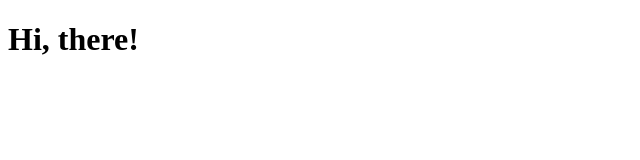
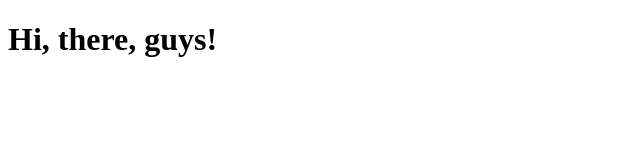
Before and after one commit to PavelKorchyk/playground, a plain HTML site: page index.html in a window 1280 px wide. Shown: the whole page, without its empty margins (0-640 px from the left). Drawn offline with Linux system fonts and the light colour scheme.

Commit message:
A bit different minor changes

```diff
--- a/index.html
+++ b/index.html
@@ -8,7 +8,7 @@
 </head>
 <body>
     <div>
-        <h1>Hi, there!</h1>
+        <h1>Hi, there, guys!</h1>
     </div>
 </body>
 </html>
```
